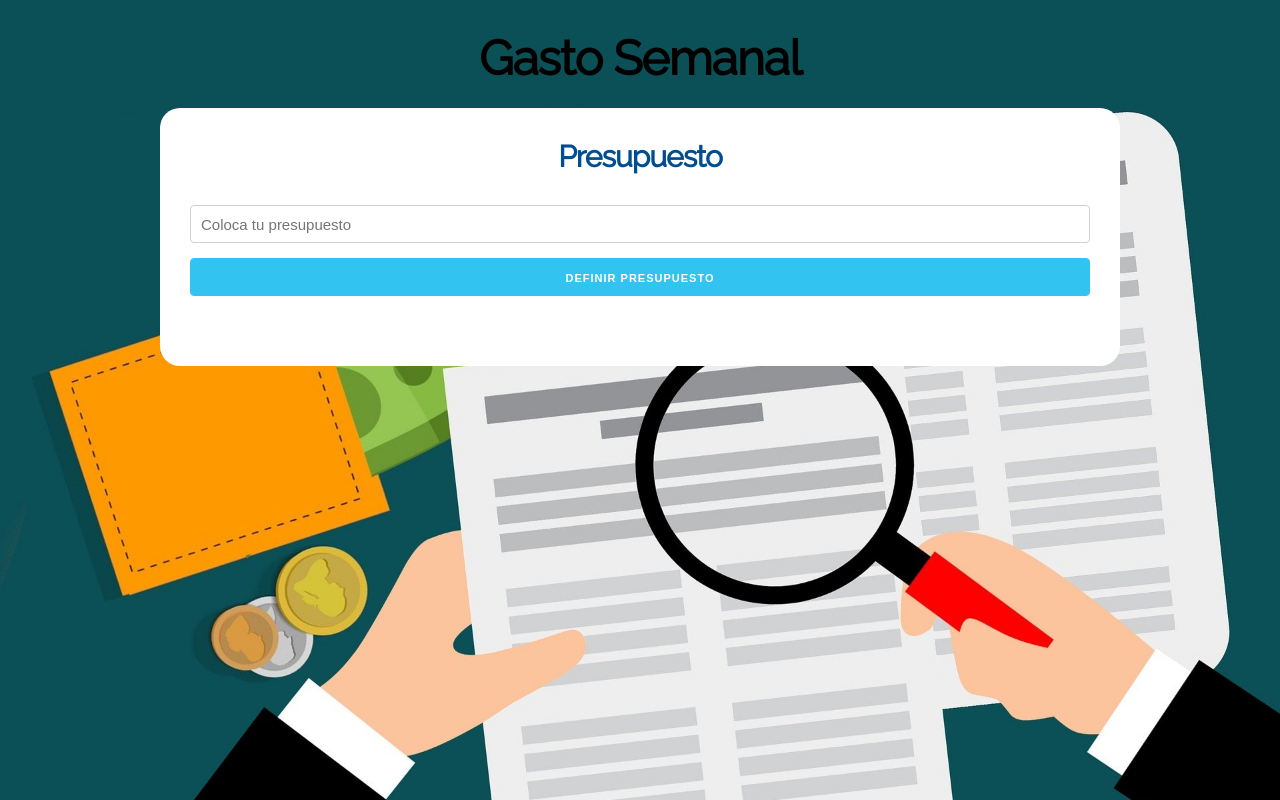
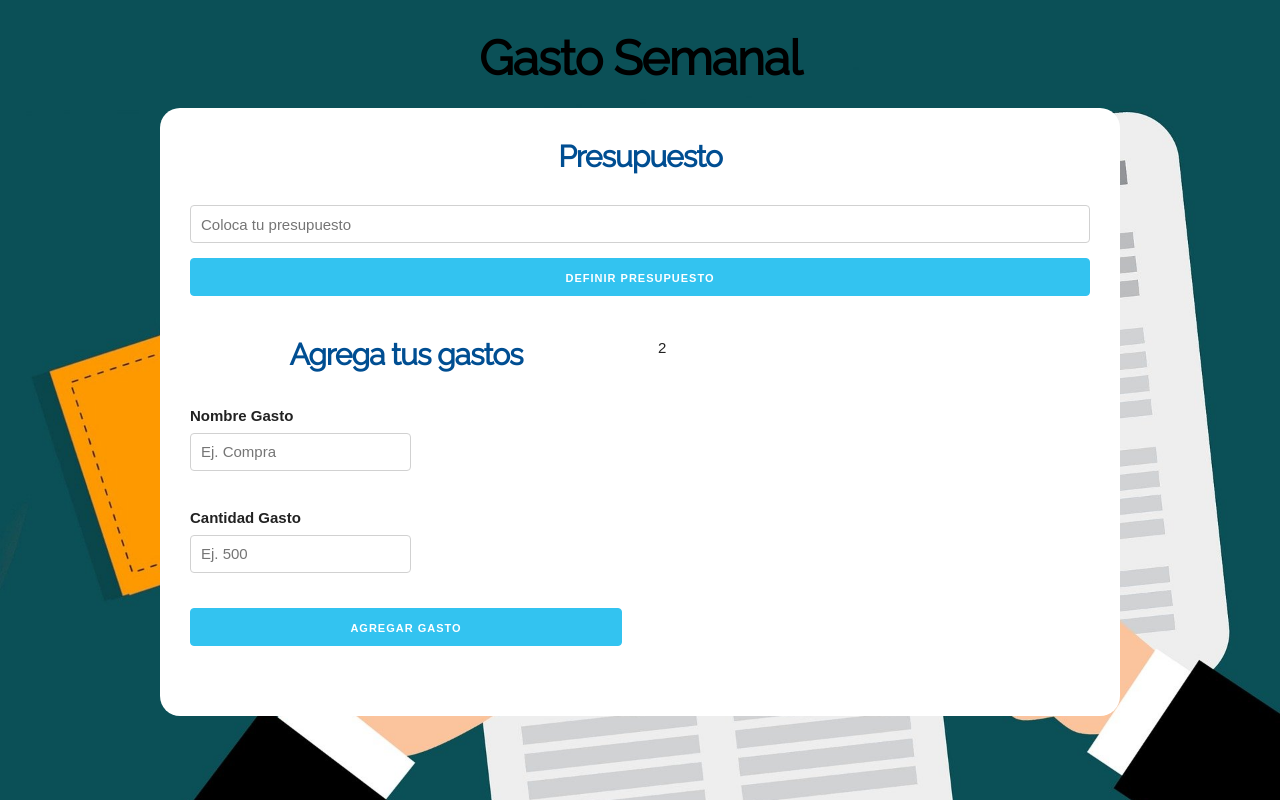
Before and after one commit to ojedam13/presupuesto-mensual, a React (Create React App) app: page / in a window 1280 px wide. Built offline with nearby package versions, Linux system fonts and the light colour scheme.

Commit message:
creando formulario de gastos

```diff
--- a/src/App.js
+++ b/src/App.js
@@ -1,5 +1,6 @@
 import React, {useState} from 'react';
 import Pregunta from './components/Pregunta';
+import Formulario from './components/Formulario';
 
 
 function App() {
@@ -17,8 +18,17 @@
           <Pregunta
             guardarPresupuesto={guardarPresupuesto}
             guardarRestante={guardarRestante}
+          />
+            <div className='row'>
+            <div className='one-half column'>
+              <Formulario />
+            </div>
+            <div className='one-half column'>
+              2
+            </div>
+          </div>
 
-          />
+
         </div>
       </header>
     </div>
--- /dev/null
+++ b/src/components/Formulario.js
@@ -0,0 +1,35 @@
+import React, { useState } from 'react';
+
+const Formulario = () => {
+    return (
+        <form>
+            <h2>Agrega tus gastos</h2>
+
+            <div className='campo'>
+                <label>Nombre Gasto</label>
+                <input
+                    type='text'
+                    classname='u-full-width'
+                    placeholder='Ej. Compra'
+                />
+            </div>
+
+            <div className='campo'>
+                <label>Cantidad Gasto</label>
+                <input
+                    type='number'
+                    classname='u-full-width'
+                    placeholder='Ej. 500'
+                />
+            </div>
+
+            <input
+                type='submit'
+                className='button-primary u-full-width'
+                value='Agregar Gasto'
+            />
+        </form>
+     );
+}
+
+export default Formulario;
```
